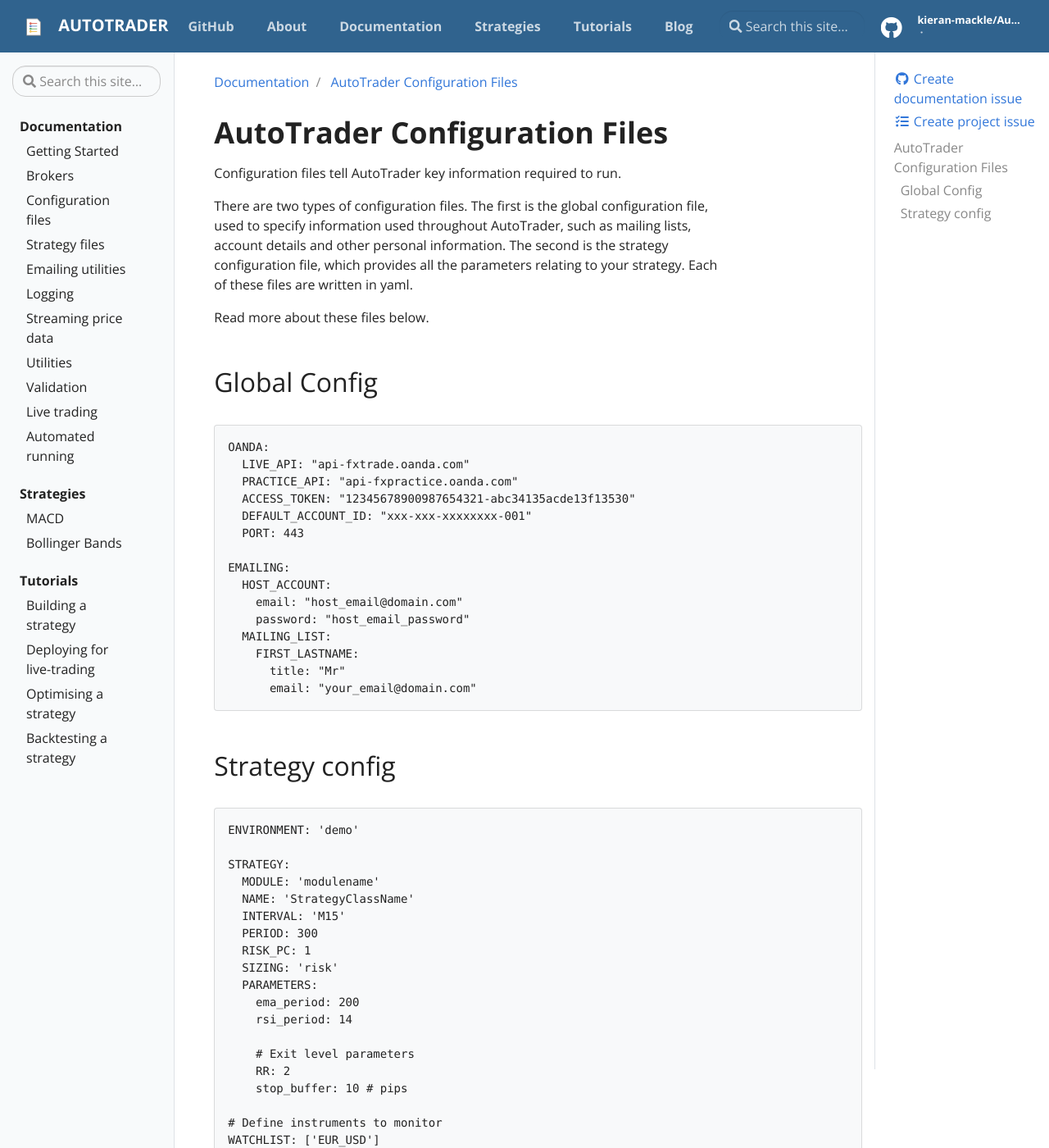
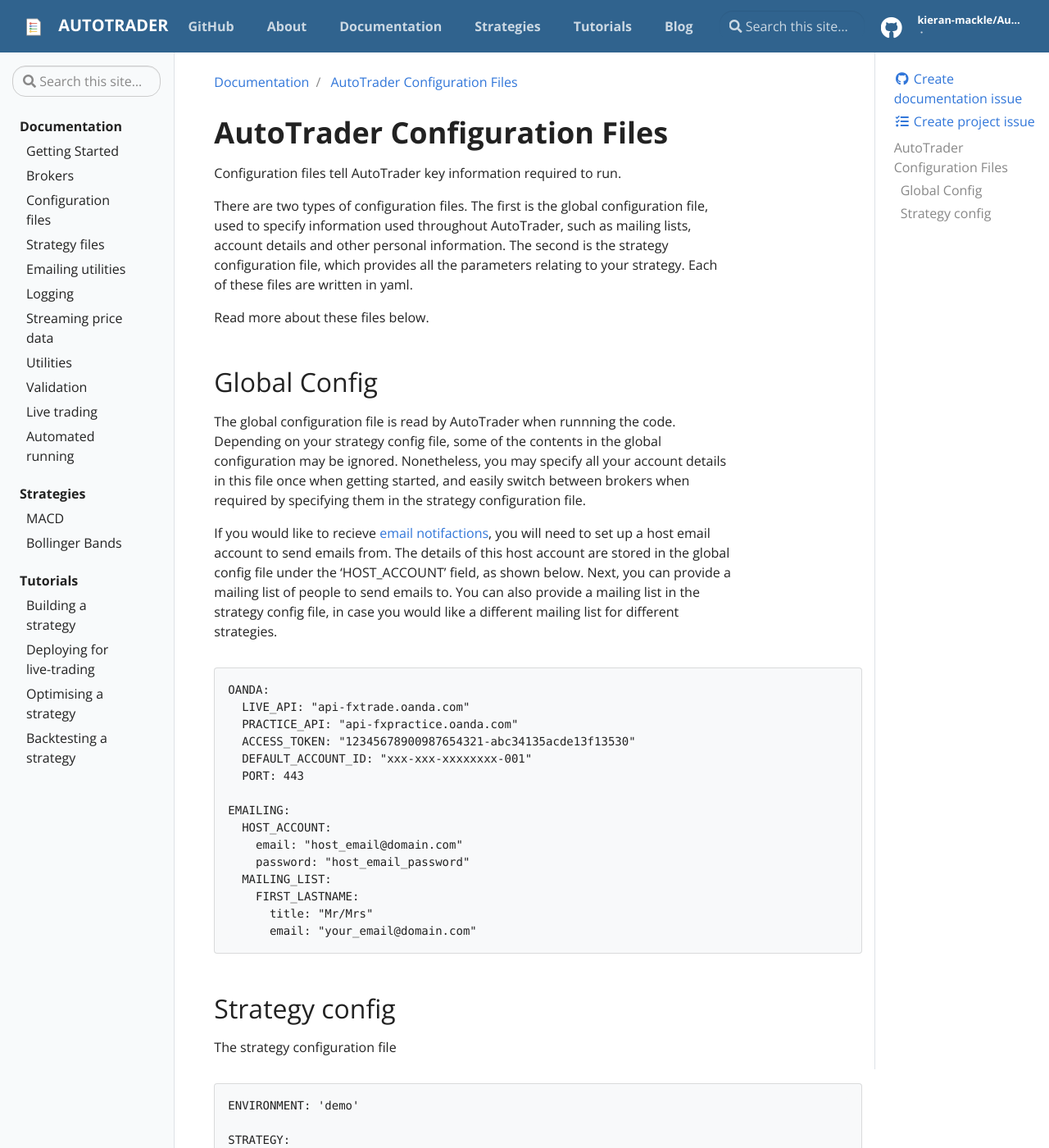
Before and after one commit to kieran-mackle/AutoTrader, a Jekyll site: the page built from docs/_docs/configuration.md, in a window 1280 px wide and 1400 px high. Shown: the whole window at 82% size. Built offline with Jekyll 4.4.1, drawn with Linux system fonts in a browser that asks for light colours.

Commit message:
Update configuration.md

````diff
--- a/docs/_docs/configuration.md
+++ b/docs/_docs/configuration.md
@@ -15,7 +15,15 @@
 
 
 ## Global Config
+The global configuration file is read by AutoTrader when runnning the code. Depending on your strategy config file, some
+of the contents in the global configuration may be ignored. Nonetheless, you may specify all your account details in this
+file once when getting started, and easily switch between brokers when required by specifying them in the strategy configuration
+file.
 
+If you would like to recieve [email notifactions](emailing), you will need to set up a host email account to send emails from. The
+details of this host account are stored in the global config file under the 'HOST_ACCOUNT' field, as shown below. Next, you can
+provide a mailing list of people to send emails to. You can also provide a mailing list in the strategy config file, in case you
+would like a different mailing list for different strategies.
 
 ```
 OANDA:
@@ -31,12 +39,15 @@
     password: "host_email_password"
   MAILING_LIST:
     FIRST_LASTNAME:
-      title: "Mr"
+      title: "Mr/Mrs"
       email: "your_email@domain.com"
 ```
 
 
 ## Strategy config
+The strategy configuration file
+
+
 
 
 ```
````
